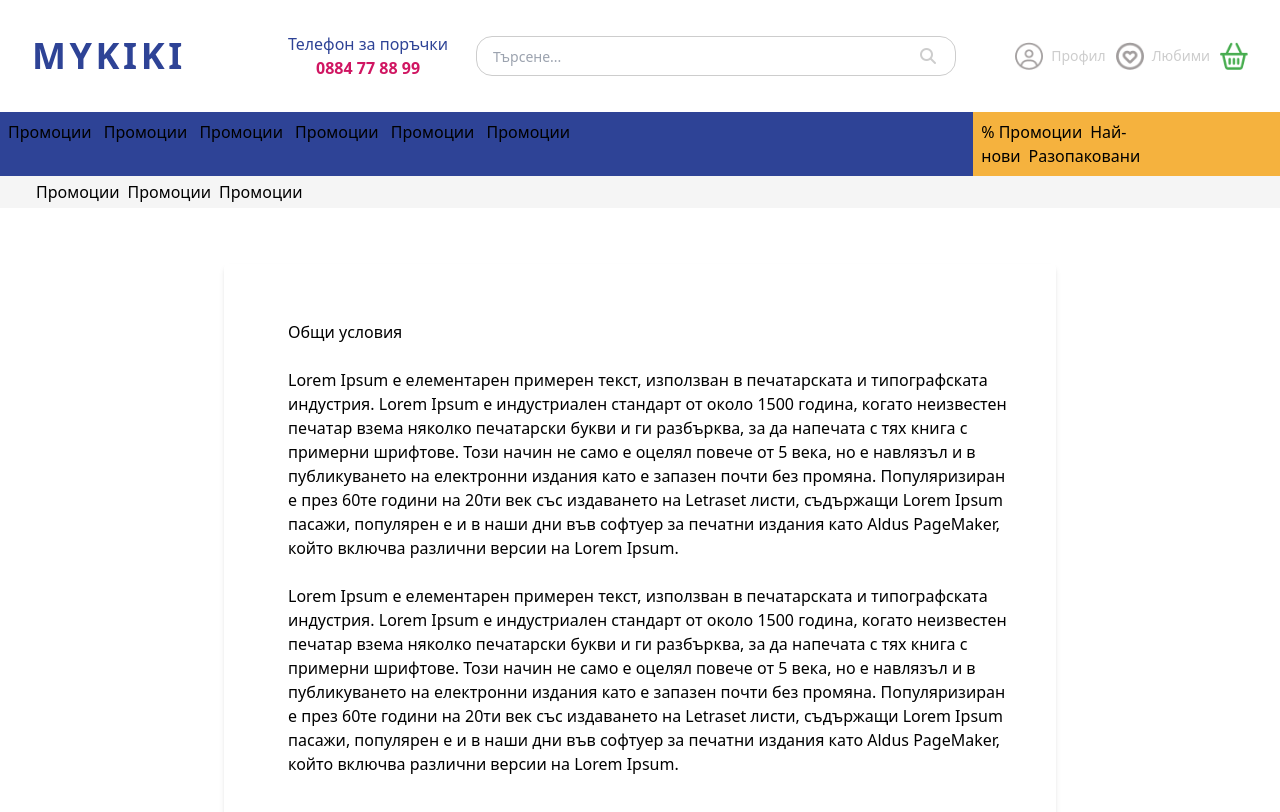
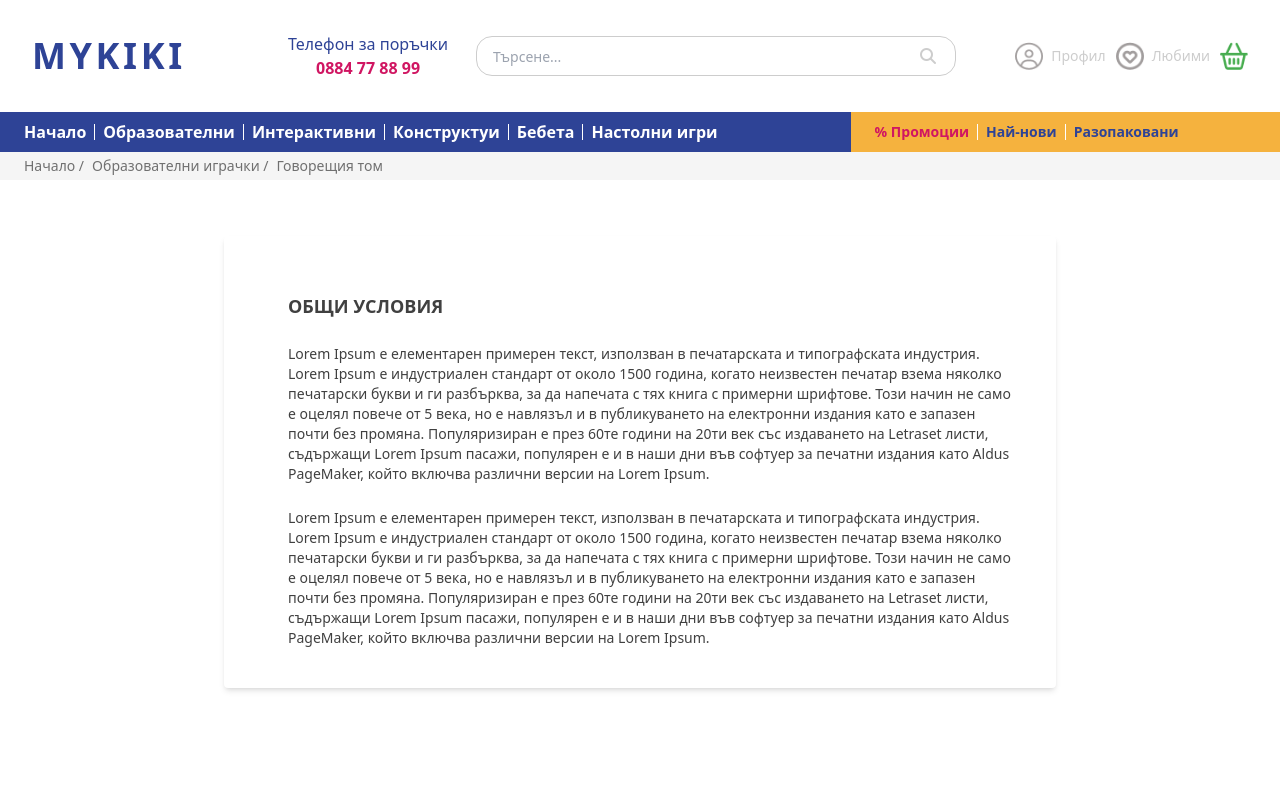
Before and after one commit to anna-paleshnikova/wecare, a website built with Vite: page src/index.html in a window 1280 px wide. Built offline with nearby package versions, Linux system fonts and the light colour scheme.

Commit message:
fix some styles

```diff
--- a/src/index.html
+++ b/src/index.html
@@ -12,7 +12,7 @@
     <title>MYKIKI</title>
   </head>
   <body>
-    <div class="lg:flex items-center justify-between px-8 pt-8 pb-8">
+    <div class="lg:flex items-center justify-between p-8">
       <div class="lg:flex items-center w-full">
         <div class="text-center lg:w-40">
           <span class="text-logo lg:mr-24 text-4xl tracking-widest font-bold"
@@ -52,28 +52,41 @@
       </div>
     </div>
     <div class="lg:flex">
-      <div class="bg-logo w-full p-2 space-x-2">
-        <a>Промоции</a>
-        <a>Промоции</a>
-        <a>Промоции</a>
-        <a>Промоции</a>
-        <a>Промоции</a>
-        <a>Промоции</a>
+      <div
+        class="bg-logo w-full flex items-center py-2 pl-6 space-x-2 text-white font-semibold"
+      >
+        <a>Начало</a>
+        <div class="w-px h-4 bg-white"></div>
+        <a>Образователни</a>
+        <div class="w-px h-4 bg-white"></div>
+        <a>Интерактивни</a>
+        <div class="w-px h-4 bg-white"></div>
+        <a>Конструктуи</a>
+        <div class="w-px h-4 bg-white"></div>
+        <a>Бебета</a>
+        <div class="w-px h-4 bg-white"></div>
+        <a>Настолни игри</a>
       </div>
-      <div class="bg-orange p-2 lg:w-96 space-x-2">
-        <a>% Промоции</a><a class="">Най-нови</a><a class="">Разопаковани</a>
+      <div
+        class="bg-orange py-2 pl-6 lg:w-100 items-center text-sm flex space-x-2 font-semibold text-logo"
+      >
+        <a class="text-rose">% Промоции</a>
+        <div class="w-px h-4 bg-white"></div>
+        <a>Най-нови</a>
+        <div class="w-px h-4 bg-white"></div>
+        <a>Разопаковани</a>
       </div>
     </div>
     <div class="bg-gray p-1">
-      <div class="pl-8 space-x-2">
-        <a>Промоции</a><a>Промоции</a><a>Промоции</a>
+      <div class="pl-5 space-x-2 text-darkGray text-sm">
+        <a>Начало /</a><a>Образователни играчки /</a><a>Говорещия том</a>
       </div>
     </div>
     <div
       class="bg-white border-white rounded shadow-md pt-8 lg:mt-14 lg:pt-14 lg:w-12 mx-auto pl-16 pr-10 pb-10"
     >
-      <h1>Общи условия</h1>
-      <p class="mt-6">
+      <h1 class="text-dark font-bold uppercase text-lg">Общи условия</h1>
+      <p class="mt-6 text-dark text-sm">
         Lorem Ipsum е елементарен примерен текст, използван в печатарската и
         типографската индустрия. Lorem Ipsum е индустриален стандарт от около
         1500 година, когато неизвестен печатар взема няколко печатарски букви и
@@ -85,7 +98,7 @@
         издания като Aldus PageMaker, който включва различни версии на Lorem
         Ipsum.
       </p>
-      <p class="mt-6">
+      <p class="mt-6 text-dark text-sm">
         Lorem Ipsum е елементарен примерен текст, използван в печатарската и
         типографската индустрия. Lorem Ipsum е индустриален стандарт от около
         1500 година, когато неизвестен печатар взема няколко печатарски букви и
--- a/tailwind.config.js
+++ b/tailwind.config.js
@@ -24,6 +24,8 @@ module.exports = {
       orange: "#f5b23e",
       gray: "#f5f5f5",
       white: "#ffffff",
+      darkGray: "#707070",
+      dark: "#404040",
     },
   },
 
```
